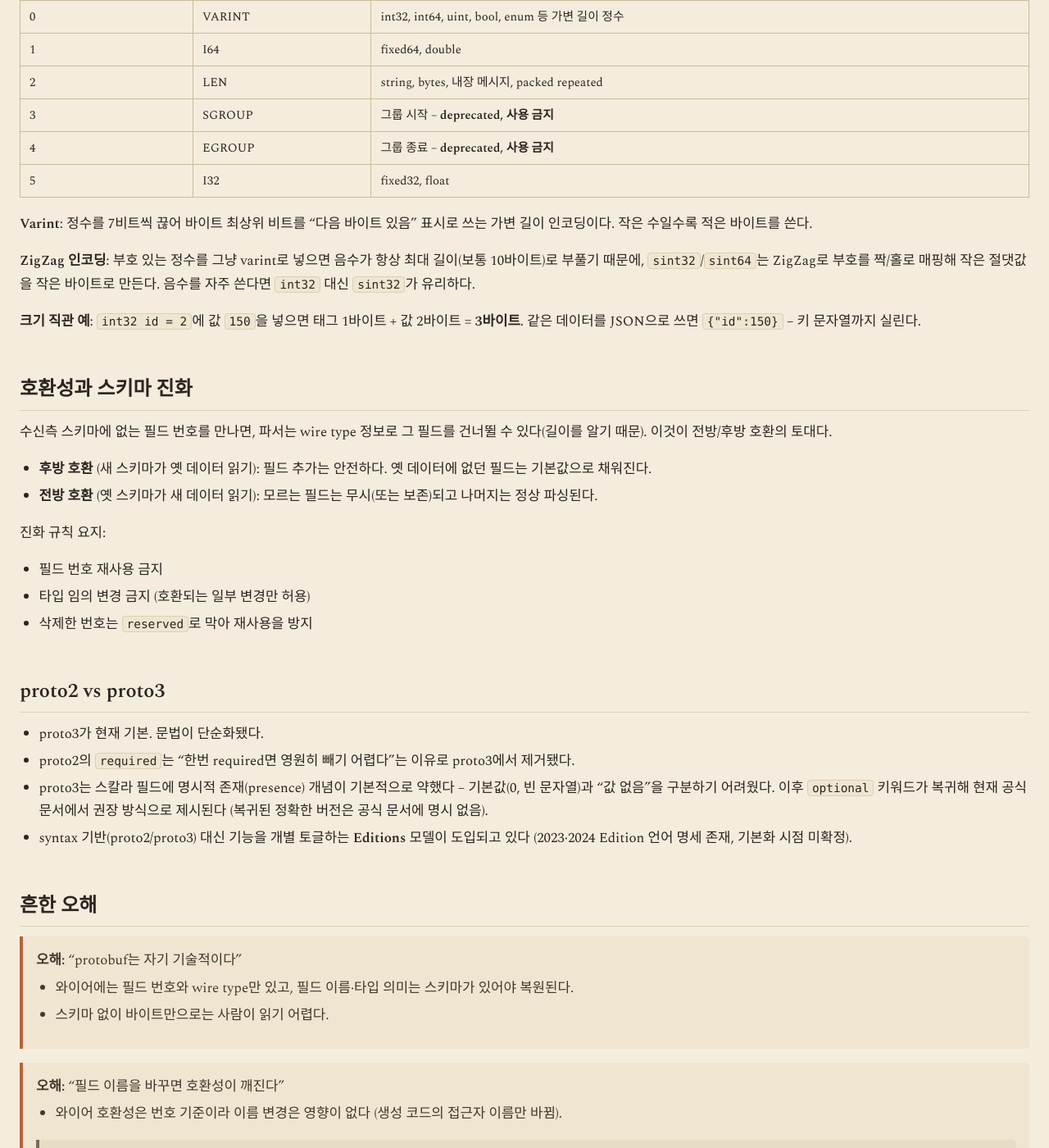
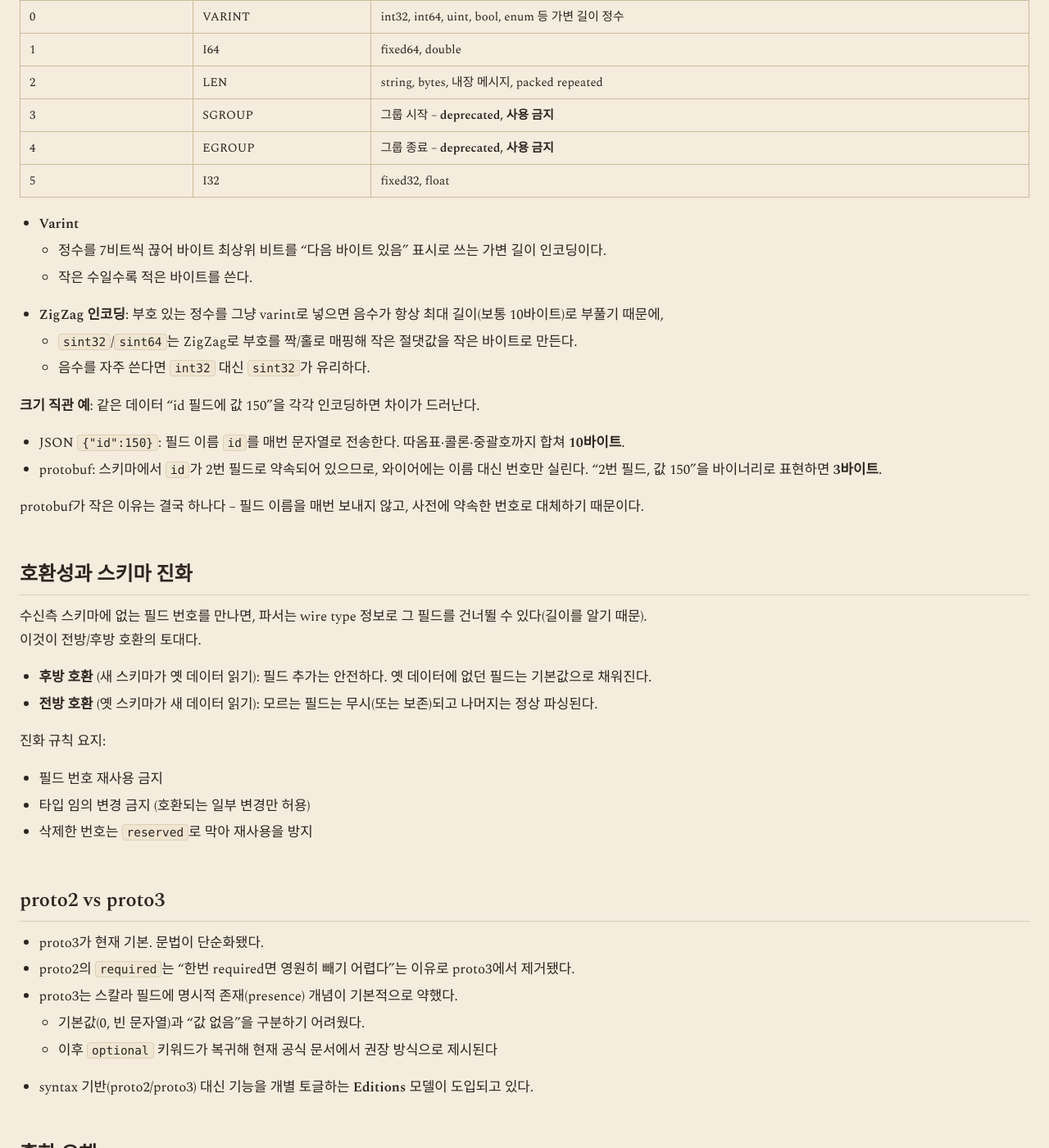
Before and after one commit to Olbbemi/Herbarium, a Jekyll site: the page built from knowledge/protobuf.md, in a window 1280 px wide and 1400 px high, scrolled down 1502 px. Shown: the whole window at 82% size. Built offline with Jekyll 4.4.1, drawn with Linux system fonts in a browser that asks for light colours.

Commit message:
knowledge/protobuf: 크기 직관 예 설명 개선
바이트 수식보다 '왜 작은가'가 먼저 보이도록 서술 재정리.

Co-Authored-By: Claude Sonnet 4.6 <noreply@anthropic.com>

```diff
--- a/knowledge/protobuf.md
+++ b/knowledge/protobuf.md
@@ -56,19 +56,24 @@ tag = (field_number << 3) | wire_type
 | 4 | EGROUP | 그룹 종료 -- **deprecated, 사용 금지** |
 | 5 | I32 | fixed32, float |
 
-**Varint**: 정수를 7비트씩 끊어 바이트 최상위 비트를 "다음 바이트 있음" 표시로 쓰는 가변 길이 인코딩이다.
-작은 수일수록 적은 바이트를 쓴다.
+- **Varint**
+  - 정수를 7비트씩 끊어 바이트 최상위 비트를 "다음 바이트 있음" 표시로 쓰는 가변 길이 인코딩이다.
+  - 작은 수일수록 적은 바이트를 쓴다.
 
-**ZigZag 인코딩**: 부호 있는 정수를 그냥 varint로 넣으면 음수가 항상 최대 길이(보통 10바이트)로 부풀기 때문에,
-`sint32`/`sint64`는 ZigZag로 부호를 짝/홀로 매핑해 작은 절댓값을 작은 바이트로 만든다.
-음수를 자주 쓴다면 `int32` 대신 `sint32`가 유리하다.
+- **ZigZag 인코딩**: 부호 있는 정수를 그냥 varint로 넣으면 음수가 항상 최대 길이(보통 10바이트)로 부풀기 때문에,
+  - `sint32`/`sint64`는 ZigZag로 부호를 짝/홀로 매핑해 작은 절댓값을 작은 바이트로 만든다.
+  - 음수를 자주 쓴다면 `int32` 대신 `sint32`가 유리하다.
 
-**크기 직관 예**: `int32 id = 2`에 값 `150`을 넣으면 태그 1바이트 + 값 2바이트 = **3바이트**.
-같은 데이터를 JSON으로 쓰면 `{"id":150}` -- 키 문자열까지 실린다.
+**크기 직관 예**: 같은 데이터 "id 필드에 값 150"을 각각 인코딩하면 차이가 드러난다.
+
+- JSON `{"id":150}`: 필드 이름 `id`를 매번 문자열로 전송한다. 따옴표·콜론·중괄호까지 합쳐 **10바이트**.
+- protobuf: 스키마에서 `id`가 2번 필드로 약속되어 있으므로, 와이어에는 이름 대신 번호만 실린다. "2번 필드, 값 150"을 바이너리로 표현하면 **3바이트**.
+
+protobuf가 작은 이유는 결국 하나다 -- 필드 이름을 매번 보내지 않고, 사전에 약속한 번호로 대체하기 때문이다.
 
 ## 호환성과 스키마 진화
 
-수신측 스키마에 없는 필드 번호를 만나면, 파서는 wire type 정보로 그 필드를 건너뛸 수 있다(길이를 알기 때문).
+수신측 스키마에 없는 필드 번호를 만나면, 파서는 wire type 정보로 그 필드를 건너뛸 수 있다(길이를 알기 때문).<br>
 이것이 전방/후방 호환의 토대다.
 
 - **후방 호환** (새 스키마가 옛 데이터 읽기): 필드 추가는 안전하다. 옛 데이터에 없던 필드는 기본값으로 채워진다.
@@ -84,12 +89,10 @@ tag = (field_number << 3) | wire_type
 
 - proto3가 현재 기본. 문법이 단순화됐다.
 - proto2의 `required`는 "한번 required면 영원히 빼기 어렵다"는 이유로 proto3에서 제거됐다.
-- proto3는 스칼라 필드에 명시적 존재(presence) 개념이 기본적으로 약했다 --
-  기본값(0, 빈 문자열)과 "값 없음"을 구분하기 어려웠다.
-  이후 `optional` 키워드가 복귀해 현재 공식 문서에서 권장 방식으로 제시된다
-  (복귀된 정확한 버전은 공식 문서에 명시 없음).
-- syntax 기반(proto2/proto3) 대신 기능을 개별 토글하는 **Editions** 모델이 도입되고 있다
-  (2023·2024 Edition 언어 명세 존재, 기본화 시점 미확정).
+- proto3는 스칼라 필드에 명시적 존재(presence) 개념이 기본적으로 약했다.
+  - 기본값(0, 빈 문자열)과 "값 없음"을 구분하기 어려웠다.
+  - 이후 `optional` 키워드가 복귀해 현재 공식 문서에서 권장 방식으로 제시된다
+- syntax 기반(proto2/proto3) 대신 기능을 개별 토글하는 **Editions** 모델이 도입되고 있다.
 
 ## 흔한 오해
 
```
